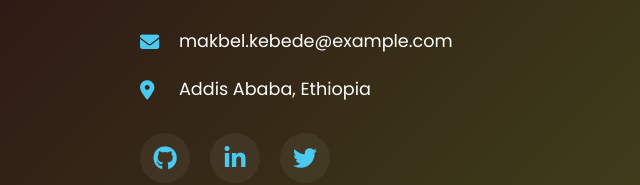
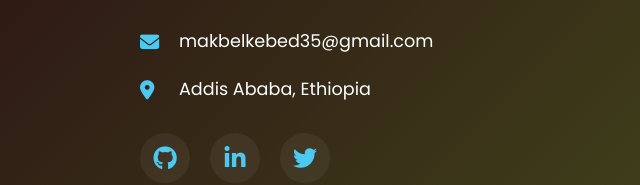
Before and after one commit to Makbel16/my-portfolio, a plain HTML site: page portifolio/index.html in a window 1280 px wide. Shown: the part 4952-5137 px from the top of the page, 0-640 px from the left. Drawn offline with Linux system fonts and the light colour scheme.

Commit message:
email update

```diff
--- a/portifolio/index.html
+++ b/portifolio/index.html
@@ -398,7 +398,7 @@
                     <div class="contact-details">
                         <div class="contact-item">
                             <i class="fas fa-envelope"></i>
-                            <span>makbel.kebede@example.com</span>
+                            <span>makbelkebed35@gmail.com</span>
                         </div>
                         <div class="contact-item">
                             <i class="fas fa-map-marker-alt"></i>
```
